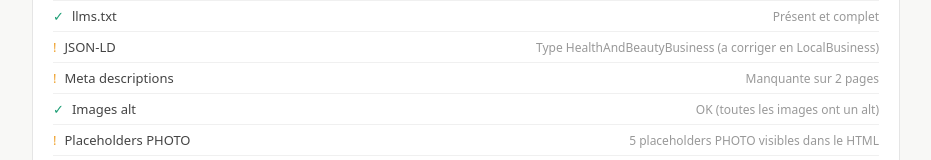
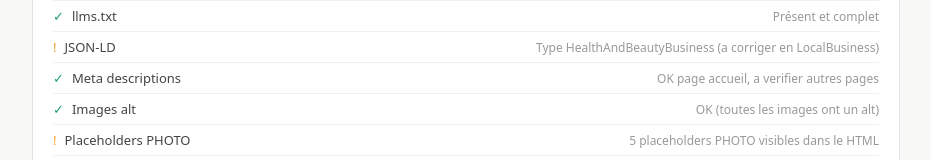
Before and after one commit to babouchka069/seo-geo-dashboard, a Next.js app: page / in a window 1280 px wide. Shown: the part 323-483 px from the top of the page, without its empty margins (174-1105 px from the left). Built offline with nearby package versions, Linux system fonts and the light colour scheme.

Commit message:
audit: corrections prioritaires Ludi alignees sur audit reel

```diff
--- a/src/app/page.tsx
+++ b/src/app/page.tsx
@@ -12,7 +12,7 @@ const SITES = {
         { label: 'Sitemap', ok: true, detail: '12 URLs' },
         { label: 'llms.txt', ok: true, detail: 'Présent et complet' },
         { label: 'JSON-LD', ok: false, detail: 'Type HealthAndBeautyBusiness (a corriger en LocalBusiness)' },
-        { label: 'Meta descriptions', ok: false, detail: 'Manquante sur 2 pages' },
+        { label: 'Meta descriptions', ok: true, detail: 'OK page accueil, a verifier autres pages' },
         { label: 'Images alt', ok: true, detail: 'OK (toutes les images ont un alt)' },
         { label: 'Placeholders PHOTO', ok: false, detail: '5 placeholders PHOTO visibles dans le HTML' },
         { label: 'Redirections', ok: true, detail: 'Propres' },
```
